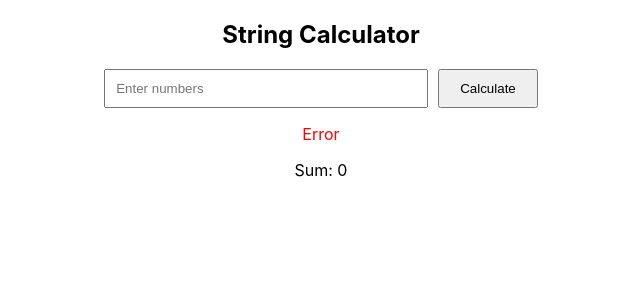
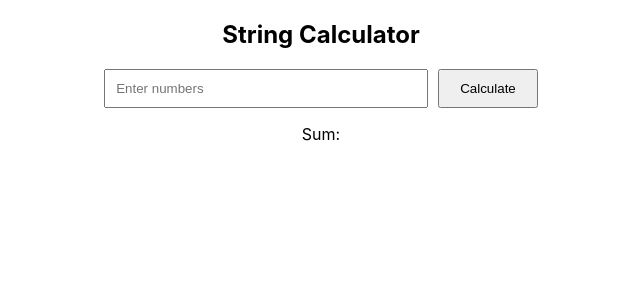
Before and after one commit to siddy0703/String_Calculator_V1, a React (Create React App) app in the folder string-calculator-v1/: page / in a window 1280 px wide. Shown: the top 300 px of the page, without its empty margins (319-959 px from the left). Built offline with nearby package versions, Linux system fonts and the light colour scheme.

Commit message:
Added local state for the component to display on UI.

```diff
--- a/string-calculator-v1/src/components/StringCalculator.js
+++ b/string-calculator-v1/src/components/StringCalculator.js
@@ -1,20 +1,24 @@
-import React from "react";
+import React, { useState } from "react";
 
 const StringCalculator = () => {
+    const [input, setInput] = useState("");
+    const [result, setResult] = useState(null);
+    const [error, setError] = useState("");
+
     return (
         <div style={{ textAlign: "center", marginTop: "20px" }}>
             <h2>String Calculator</h2>
             <input
                 type="text"
-                value={''}
+                value={input}
                 placeholder="Enter numbers"
                 style={{ padding: "10px", width: "300px" }}
             />
             <button style={{ marginLeft: "10px", padding: "10px 20px" }}>
                 Calculate
             </button>
-            <p style={{ color: "red" }}>Error</p>
-            <p>Sum: 0</p>
+            <p style={{ color: "red" }}>{error}</p>
+            <p>Sum: {result}</p>
         </div>
     );
 };
```
